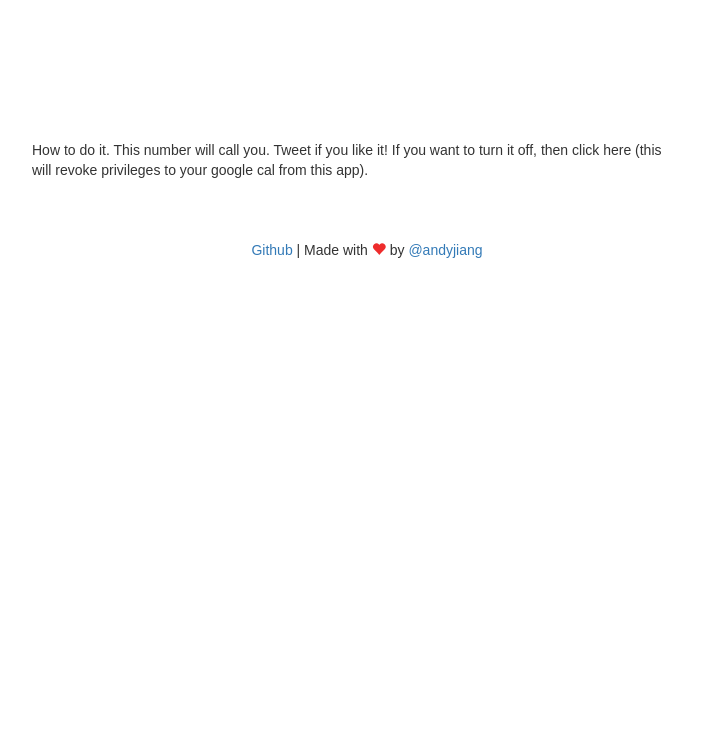
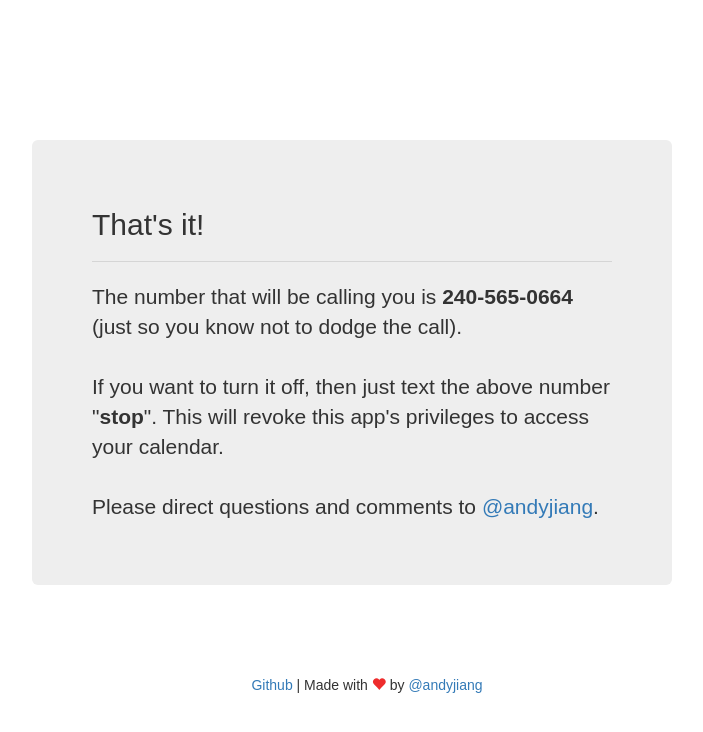
Before and after one commit to lambtron/pepperbotts, a website: page public/views/done.html in a window 1280 px wide. Shown: the whole page, without its empty margins (273-976 px from the left). Drawn offline with nearby package versions, Linux system fonts and the light colour scheme.

Commit message:
modified wording on done page

```diff
--- a/public/views/done.html
+++ b/public/views/done.html
@@ -24,13 +24,21 @@
 <body>
   <div class="container" style="width: 700px; padding-top: 140px">
     <div class="row col-lg-12">
-      How to do it.
-
-      This number will call you.
-
-      Tweet if you like it!
-
-      If you want to turn it off, then click here (this will revoke privileges to your google cal from this app).
+      <div class="jumbotron">
+        <h2>
+          That's it!
+        </h2>
+        <hr>
+        <p>
+          The number that will be calling you is <strong>240-565-0664</strong> (just so you know not to dodge the call).
+        <br>
+        <br>
+        If you want to turn it off, then just text the above number "<strong>stop</strong>". This will revoke this app's privileges to access your calendar.
+        <br>
+        <br>
+        Please direct questions and comments to <a href="http://www.twitter.com/andyjiang">@andyjiang</a>.
+        </p>
+      </div>
     </div>
     <footer class="col-xs-12 footer">
       <a href="https://www.github.com/lambtron/pepper-potts">Github</a> | Made with <span class="glyphicon glyphicon-heart" style="color: #EE2C2C"></span> by <a href="http://www.twitter.com/andyjiang">@andyjiang</a>
```
